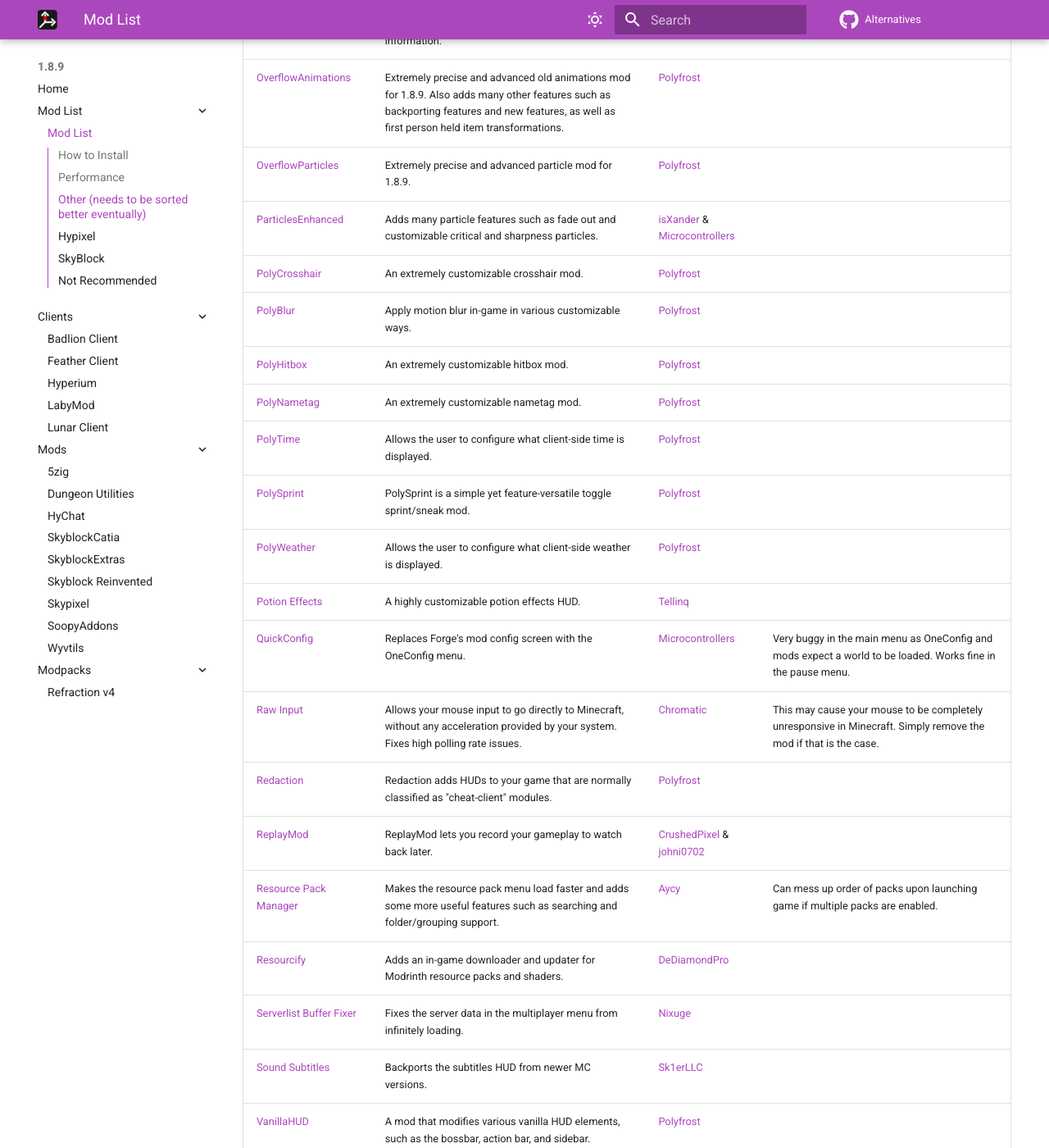
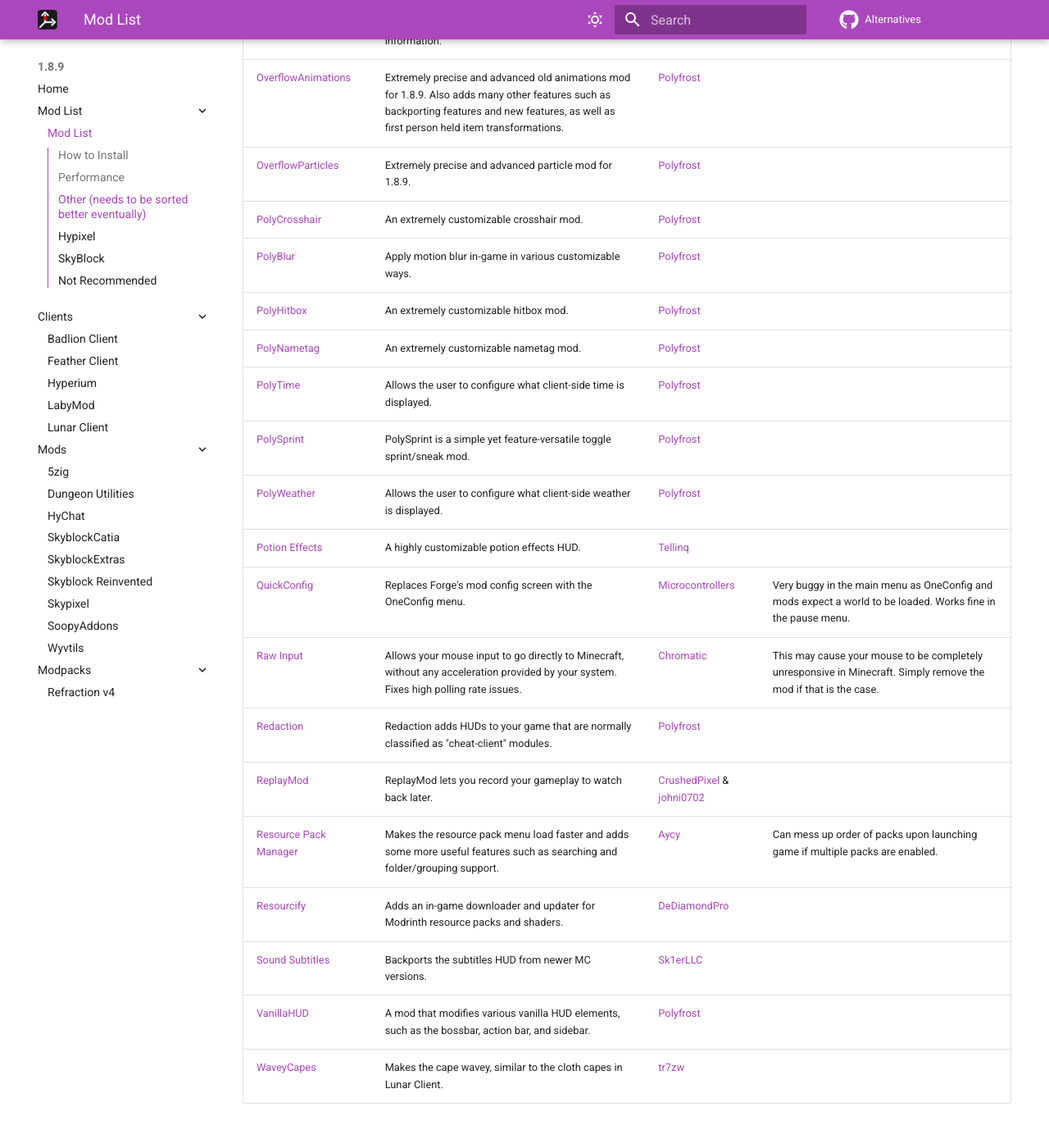
Before and after one commit to MicrocontrollersDev/Alternatives, an MkDocs documentation site: the page built from docs/1.8.9/modlist.md, in a window 1280 px wide and 1400 px high, scrolled down 2884 px. Shown: the whole window at 82% size. Built offline with MkDocs 1.6.1 and Material for MkDocs 9.7.7, drawn with Linux system fonts in a browser that asks for light colours; comment, search, counter and statistics services are not loaded; some of the changed text lies outside the part shown.

Commit message:
fix #181

```diff
--- a/docs/1.8.9/modlist.md
+++ b/docs/1.8.9/modlist.md
@@ -48,7 +48,6 @@
 | [Optibye](https://modrinth.com/mod/optibye) | Prevents Optifine from logging completely useless information. | [ThatGravyBoat](https://github.com/ThatGravyBoat) |
 | [OverflowAnimations](https://modrinth.com/mod/animations) | Extremely precise and advanced old animations mod for 1.8.9. Also adds many other features such as backporting features and new features, as well as first person held item transformations. | [Polyfrost](https://github.com/Polyfrost) |
 | [OverflowParticles](https://modrinth.com/mod/overflowparticles) | Extremely precise and advanced particle mod for 1.8.9. | [Polyfrost](https://github.com/Polyfrost) |
-| [ParticlesEnhanced](https://github.com/MicrocontrollersDev/ParticlesEnhanced/releases/latest) | Adds many particle features such as fade out and customizable critical and sharpness particles. | [isXander](https://github.com/isXander) & [Microcontrollers](https://github.com/MicrocontrollersDev) |
 | [PolyCrosshair](https://modrinth.com/mod/crosshair) | An extremely customizable crosshair mod. | [Polyfrost](https://github.com/Polyfrost) |
 | [PolyBlur](https://modrinth.com/mod/polyblur) | Apply motion blur in-game in various customizable ways. | [Polyfrost](https://github.com/Polyfrost) |
 | [PolyHitbox](https://modrinth.com/mod/hitbox) | An extremely customizable hitbox mod. | [Polyfrost](https://github.com/Polyfrost) |
@@ -63,7 +62,6 @@
 | [ReplayMod](https://modrinth.com/mod/replaymod) | ReplayMod lets you record your gameplay to watch back later. | [CrushedPixel](https://github.com/CrushedPixel) & [johni0702](https://github.com/Johni0702) |
 | [Resource Pack Manager](https://skyclient.co/mod/rpm) | Makes the resource pack menu load faster and adds some more useful features such as searching and folder/grouping support. | [Aycy](https://www.youtube.com/@aycyy) | Can mess up order of packs upon launching game if multiple packs are enabled. |
 | [Resourcify](https://modrinth.com/mod/resourcify) | Adds an in-game downloader and updater for Modrinth resource packs and shaders. | [DeDiamondPro](https://github.com/DeDiamondPro) |
-| [Serverlist Buffer Fixer](https://modrinth.com/mod/serverlistbufferfixer) | Fixes the server data in the multiplayer menu from infinitely loading. | [Nixuge](https://github.com/Nixuge) |
 | [Sound Subtitles](https://sk1er.club/mods/subtitles_mod) | Backports the subtitles HUD from newer MC versions. | [Sk1erLLC](https://github.com/Sk1erLLC) |
 | [VanillaHUD](https://modrinth.com/mod/vanillahud) | A mod that modifies various vanilla HUD elements, such as the bossbar, action bar, and sidebar. | [Polyfrost](https://github.com/Polyfrost) |
 | [WaveyCapes](https://modrinth.com/mod/wavey-capes) | Makes the cape wavey, similar to the cloth capes in Lunar Client. | [tr7zw](https://github.com/tr7zw) |
```
Also changed, not shown: other parts of docs/1.8.9/modlist.md (+2 -1 lines), docs/1.8.9/labymod.md (+1 -1 lines), docs/1.8.9/refraction_v4.md (+1 -1 lines).
